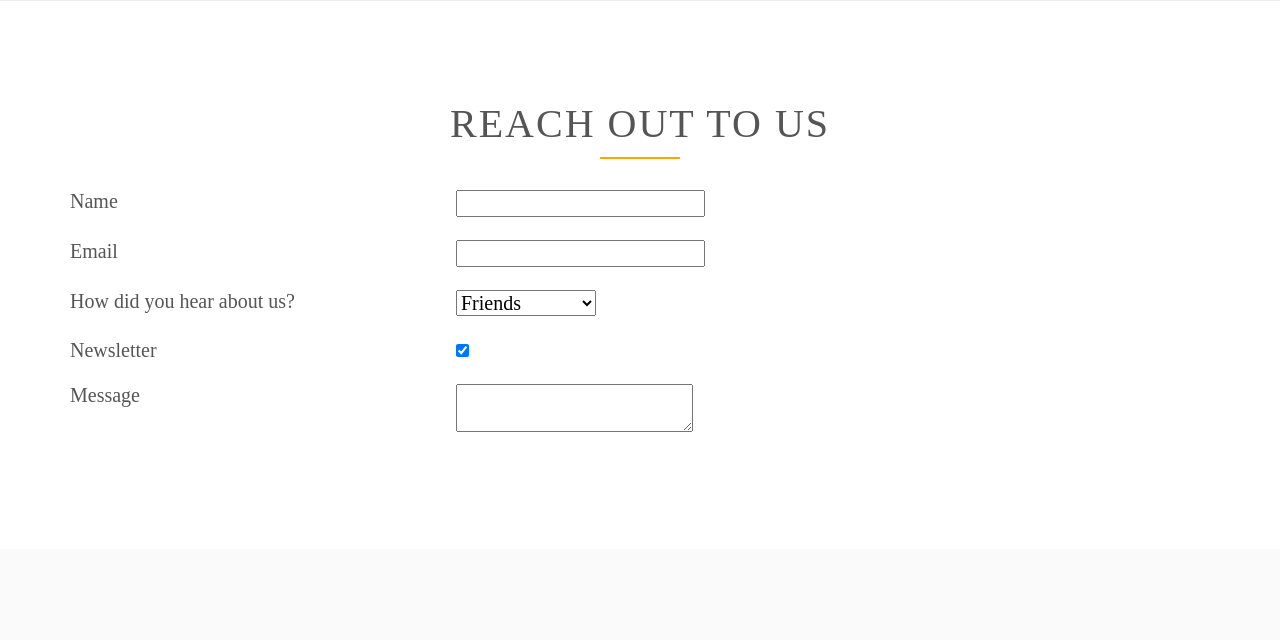
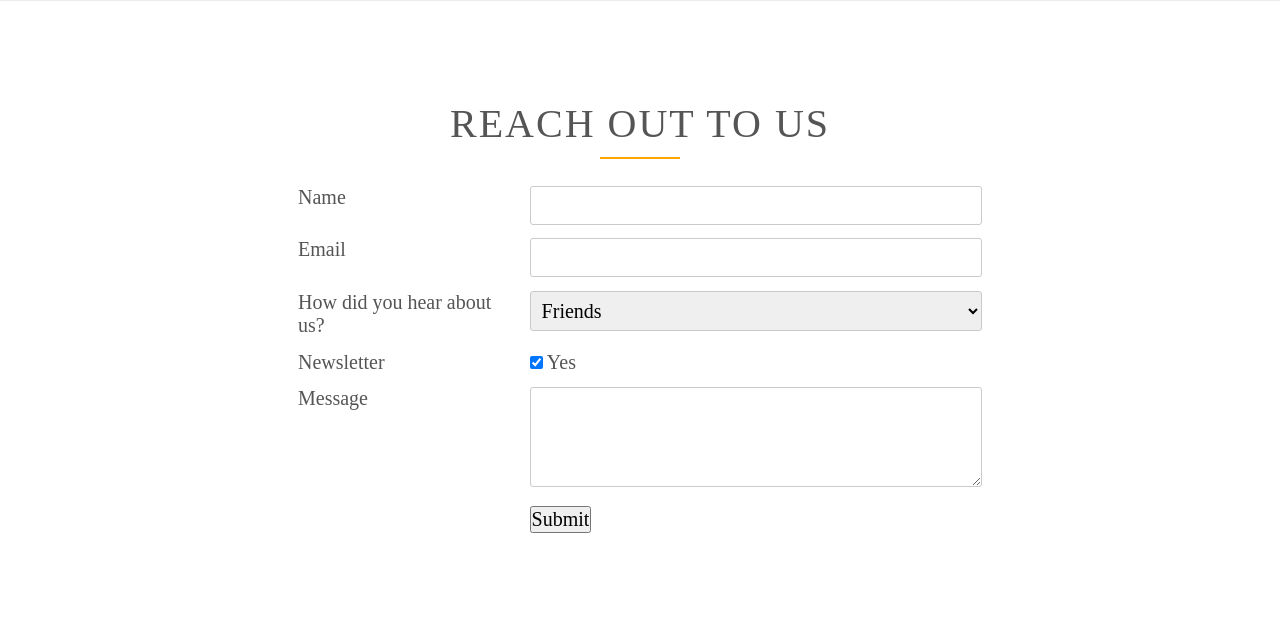
Before and after one commit to williamgyasi/TastyKitchen, a PHP site: page /index.html in a window 1280 px wide. Shown: the part 4646-5286 px from the top of the page. Before the commit the page ends 5078 px from the top, so only its background shows below. Run offline with PHP 8.4, Linux system fonts and the light colour scheme; some libraries are stand-ins or nearby versions.

Commit message:
COntact Styling

```diff
--- a/css/style.css
+++ b/css/style.css
@@ -418,3 +418,27 @@ font-size: 80%;
     border-radius: 20px;
     transition: all 0.2s ease;
 }
+
+
+
+/********************************************************************************/
+/*****************************REACH OUT TO US SECTION *******************************/
+/*********************************************************************************/
+
+.contact-form{
+    width: 60%;
+    margin: 0 auto;
+}
+
+
+
+input[type="text"],input[type="email"],select,textarea{
+    width: 100%;
+    padding: 7px;
+    border-radius: 3px;
+    border: 1px solid #cacaca;
+}
+
+textarea{
+    height: 100px;
+}
--- a/index.html
+++ b/index.html
@@ -393,7 +393,7 @@
                     <label>Newsletter</label>
                 </div>
                 <div class="col span-2-of-3">
-                    <input type="checkbox" name="newsletter" id="newsletter" required checked>
+                    <input type="checkbox" name="newsletter" id="newsletter" required checked> Yes
                 </div>
             </div>
 
@@ -404,6 +404,16 @@
                 </div>
                 <div class="col span-2-of-3">
                     <textarea name="message"></textarea>
+                </div>
+            </div>
+
+
+            <div class="row">
+                <div class="col span-1-of-3">
+                    <label>&nbsp;</label>
+                </div>
+                <div class="col span-2-of-3">
+                    <input type="submit" >
                 </div>
             </div>
 
```
